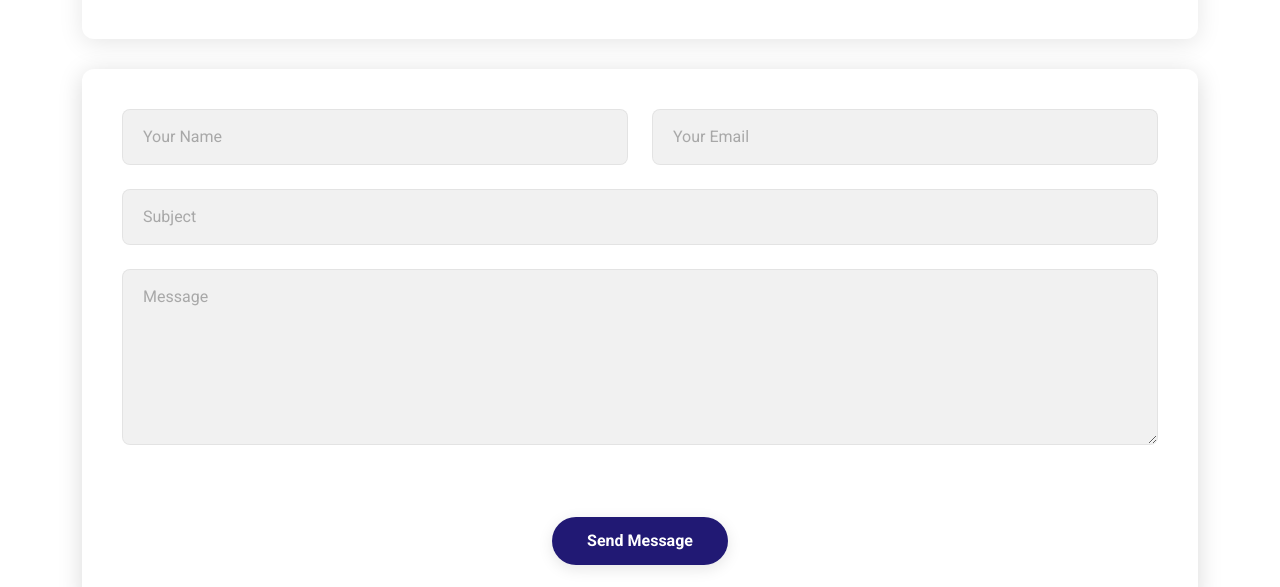
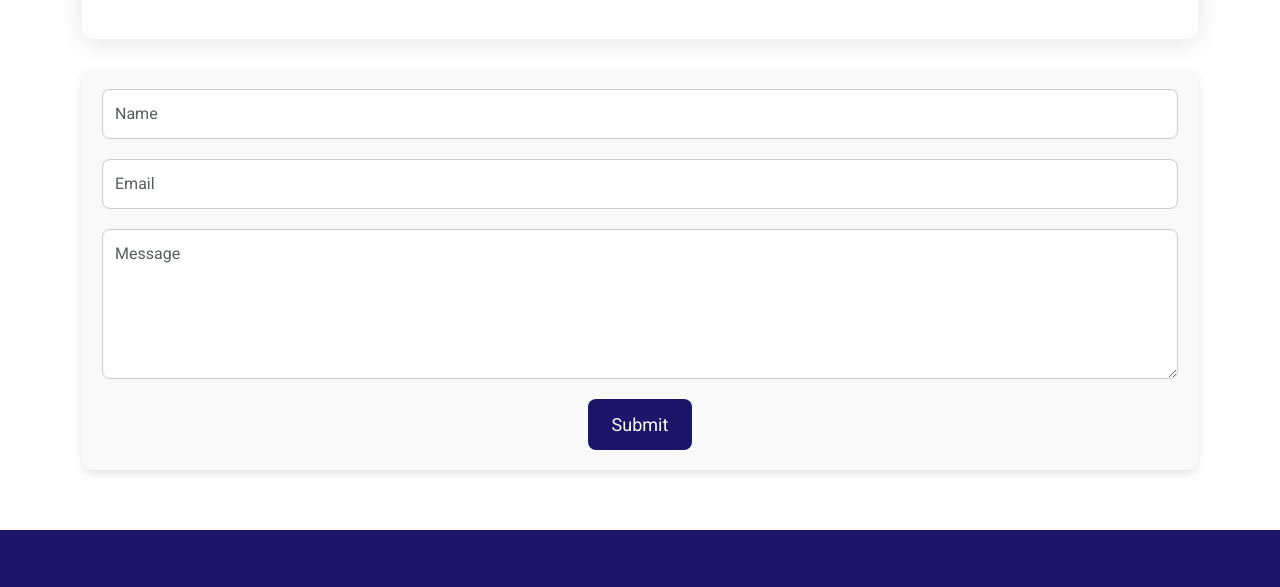
Before and after one commit to ankithas-09/sarthak_portfolio, a plain HTML site: page index.html in a window 1280 px wide. Shown: the part 5129-5716 px from the top of the page. Drawn offline with Linux system fonts and the light colour scheme.

Commit message:
Updated form elements

```diff
--- a/assets/css/main.css
+++ b/assets/css/main.css
@@ -1056,13 +1056,76 @@ p {
   color: #1c1569;
 }
 
-.contact .php-email-form {
-  background-color: var(--surface-color);
-  box-shadow: 0px 4px 25px rgba(0, 0, 0, 0.15);
-  padding: 40px;
-  border-radius: 12px;
-  transition: all 0.4s ease;
+/* General Form Styling */
+#contact-form {
+  max-width: 1400px;
+  margin: 0 auto;
+  padding: 20px;
+  background-color: #f9f9f9;
+  border-radius: 10px;
+  box-shadow: 0px 4px 8px rgba(0, 0, 0, 0.1);
 }
+
+.input-field {
+  margin-bottom: 20px;
+}
+
+.input-field input,
+.input-field textarea {
+  width: 100%;
+  padding: 12px;
+  border-radius: 8px;
+  border: 1px solid #ccc;
+  font-size: 16px;
+  outline: none;
+  transition: border-color 0.3s ease;
+}
+
+/* Input Field Focus Styles */
+.input-field input:focus,
+.input-field textarea:focus {
+  border-color: #1c1569;
+  box-shadow: 0 0 5px rgba(80, 163, 162, 0.3);
+}
+
+/* Textarea Specific Styling */
+.input-field textarea {
+  resize: vertical;
+  height: 150px;
+}
+
+/* Submit Button Styling */
+.btn {
+  display: inline-block;
+  background-color: #1c1569;
+  color: white;
+  padding: 12px 24px;
+  border: none;
+  border-radius: 8px;
+  font-size: 18px;
+  cursor: pointer;
+  transition: background-color 0.3s ease;
+
+  display: block;
+  margin: 0 auto;
+}
+
+.btn:hover {
+  background-color: #211974;
+}
+
+/* Media Queries for Responsiveness */
+@media (max-width: 768px) {
+  #contact-form {
+    padding: 15px;
+  }
+
+  .btn {
+    width: 100%;
+    text-align: center;
+  }
+}
+
 
 @media (max-width: 575px) {
   .contact .php-email-form {
@@ -1078,44 +1141,3 @@ p {
       margin: 15px 0;
   }
 }
-
-.contact .php-email-form input[type=text],
-.contact .php-email-form input[type=email],
-.contact .php-email-form textarea {
-  font-size: 16px;
-  padding: 15px 20px;
-  border-radius: 8px;
-  background-color: rgba(240, 240, 240, 0.9);
-  border: 1px solid rgba(200, 200, 200, 0.5);
-  transition: border 0.3s ease;
-}
-
-.contact .php-email-form input[type=text]:focus,
-.contact .php-email-form input[type=email]:focus,
-.contact .php-email-form textarea:focus {
-  border-color: var(--accent-color);
-  background-color: rgba(255, 255, 255, 1);
-}
-
-.contact .php-email-form input[type=text]::placeholder,
-.contact .php-email-form input[type=email]::placeholder,
-.contact .php-email-form textarea::placeholder {
-  color: rgba(150, 150, 150, 0.8);
-}
-
-.contact .php-email-form .submit-button {
-  color: var(--contrast-color);
-  background: var(--accent-color);
-  border: 0;
-  padding: 12px 35px;
-  transition: 0.4s;
-  border-radius: 50px;
-  box-shadow: 0px 4px 15px rgba(0, 0, 0, 0.1);
-  font-size: 16px;
-  font-weight: bold;
-}
-
-.contact .php-email-form .submit-button:hover {
-  background: color-mix(in srgb, var(--accent-color), transparent 15%);
-  transform: translateY(-3px);
-}
--- a/index.html
+++ b/index.html
@@ -375,28 +375,18 @@
               </div>
             </div>
           </div>
-          <form name="contact" method="POST" class="php-email-form" data-aos="fade-up" data-aos-delay="300" netlify>
-            <div class="row gy-4">
-                <div class="col-md-6">
-                    <input type="text" name="name" class="form-control" placeholder="Your Name" required>
-                </div>
-                <div class="col-md-6">
-                    <input type="email" name="email" class="form-control" placeholder="Your Email" required>
-                </div>
-                <div class="col-md-12">
-                    <input type="text" name="subject" class="form-control" placeholder="Subject" required>
-                </div>
-                <div class="col-md-12">
-                    <textarea name="message" class="form-control" rows="6" placeholder="Message" required></textarea>
-                </div>
-                <div class="col-md-12 text-center">
-                    <div class="loading">Loading</div>
-                    <div class="error-message"></div>
-                    <div class="sent-message">Your message has been sent. Thank you!</div>
-                    <button type="submit" class="submit-button">Send Message</button>
-                </div>
+          <form id="contact-form" method="POST" netlify action="/">
+            <div class="input-field">
+                <input type="text" class="form-control" name="name" id="name" required placeholder="Name">
             </div>
-        </form>
+            <div class="input-field">
+                <input type="email" class="form-control" name="email" id="email" required placeholder="Email">
+            </div>
+            <div class="input-field">
+                <textarea class="form-control" name="message" id="message" required placeholder="Message"></textarea>
+            </div>
+            <button class="btn" type="submit">Submit</button>
+          </form>
       </div>
   </section>
 
```
